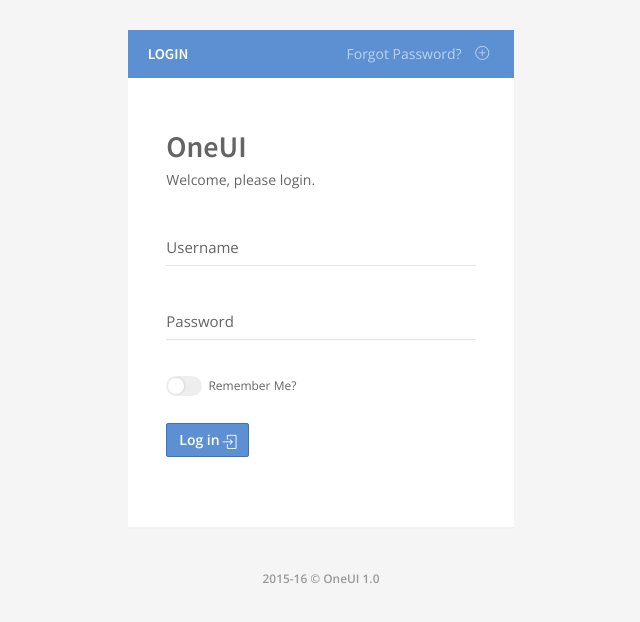
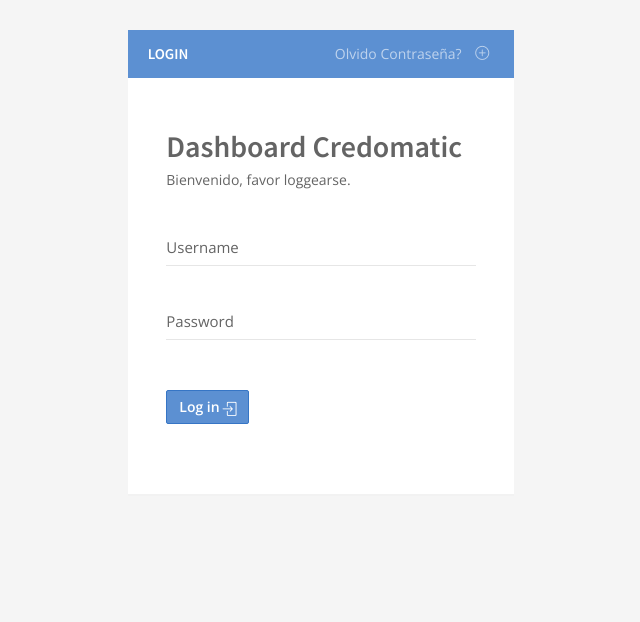
Before and after one commit to fabriciocb10/themeforest, a website with bundled scripts: page src/base_pages_login.html in a window 1280 px wide. Shown: the whole page, without its empty margins (319-959 px from the left). Built offline with nearby package versions, Linux system fonts and the light colour scheme.

Commit message:
otros que no hacen desmadre
otros que no hacen desmadre

```diff
--- a/src/base_pages_login.html
+++ b/src/base_pages_login.html
@@ -53,7 +53,7 @@
                         <div class="block-header bg-primary">
                             <ul class="block-options">
                                 <li>
-                                    <a href="base_pages_reminder.html">Forgot Password?</a>
+                                    <a href="base_pages_reminder.html">Olvido Contraseña?</a>
                                 </li>
                                 <li>
                                     <a href="base_pages_register.html" data-toggle="tooltip" data-placement="left" title="New Account"><i class="si si-plus"></i></a>
@@ -63,8 +63,8 @@
                         </div>
                         <div class="block-content block-content-full block-content-narrow">
                             <!-- Login Title -->
-                            <h1 class="h2 font-w600 push-30-t push-5">OneUI</h1>
-                            <p>Welcome, please login.</p>
+                            <h1 class="h2 font-w600 push-30-t push-5">Dashboard Credomatic</h1>
+                            <p>Bienvenido, favor loggearse.</p>
                             <!-- END Login Title -->
 
                             <!-- Login Form -->
@@ -89,8 +89,8 @@
                                 </div>
                                 <div class="form-group">
                                     <div class="col-xs-12">
-                                        <label class="css-input switch switch-sm switch-primary">
-                                            <input type="checkbox" id="login-remember-me" name="login-remember-me"><span></span> Remember Me?
+                                        <!-- <label class="css-input switch switch-sm switch-primary">
+                                            <input type="checkbox" id="login-remember-me" name="login-remember-me"><span></span> Remember Me? -->
                                         </label>
                                     </div>
                                 </div>
@@ -111,7 +111,7 @@
 
         <!-- Login Footer -->
         <div class="push-10-t text-center animated fadeInUp">
-            <small class="text-muted font-w600"><span class="js-year-copy"></span> &copy; OneUI 1.0</small>
+            <!-- <small class="text-muted font-w600"><span class="js-year-copy"></span> &copy; OneUI 1.0</small> -->
         </div>
         <!-- END Login Footer -->
 
```
Also changed, not shown: src/base_pages_lock.html (+1 -1 lines).
